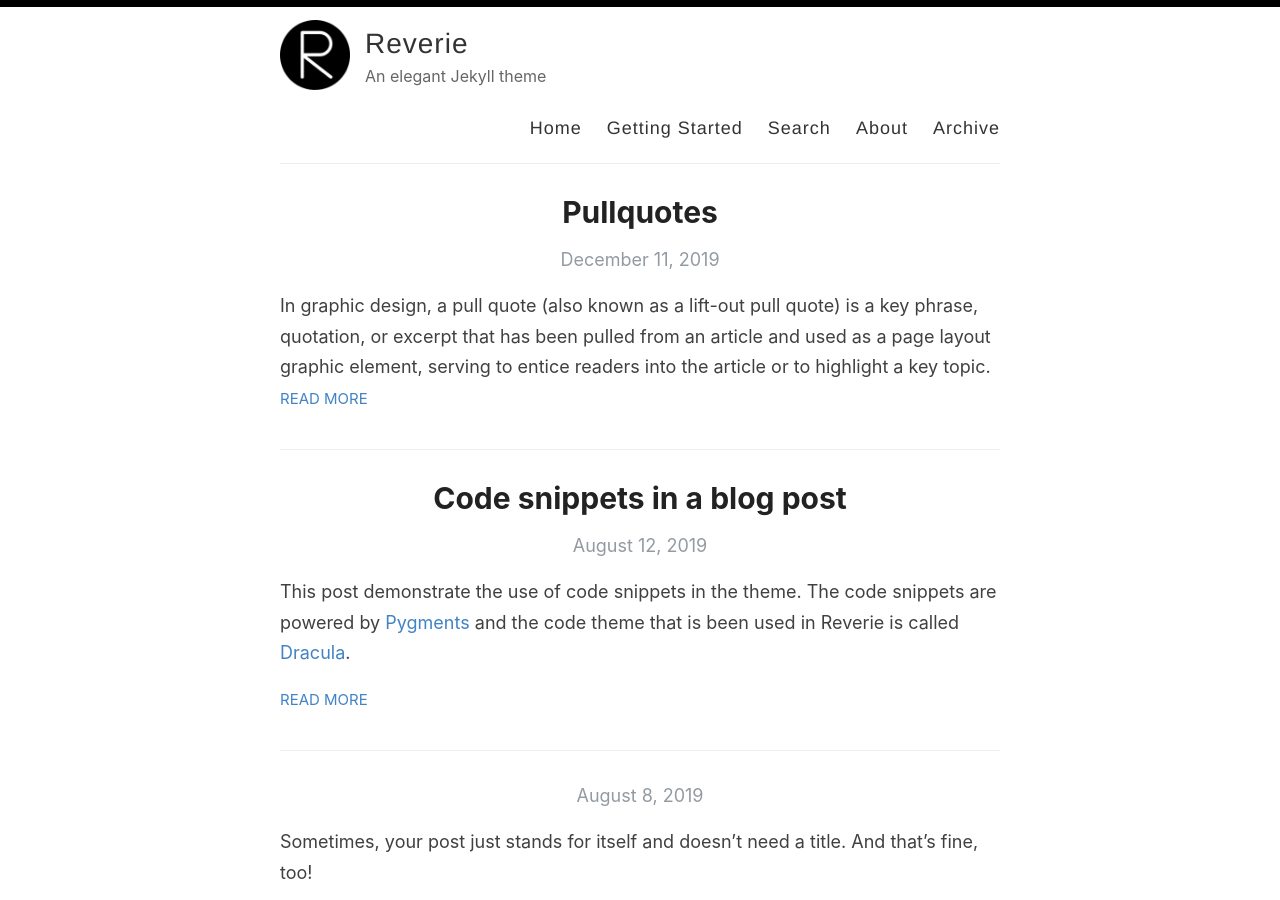
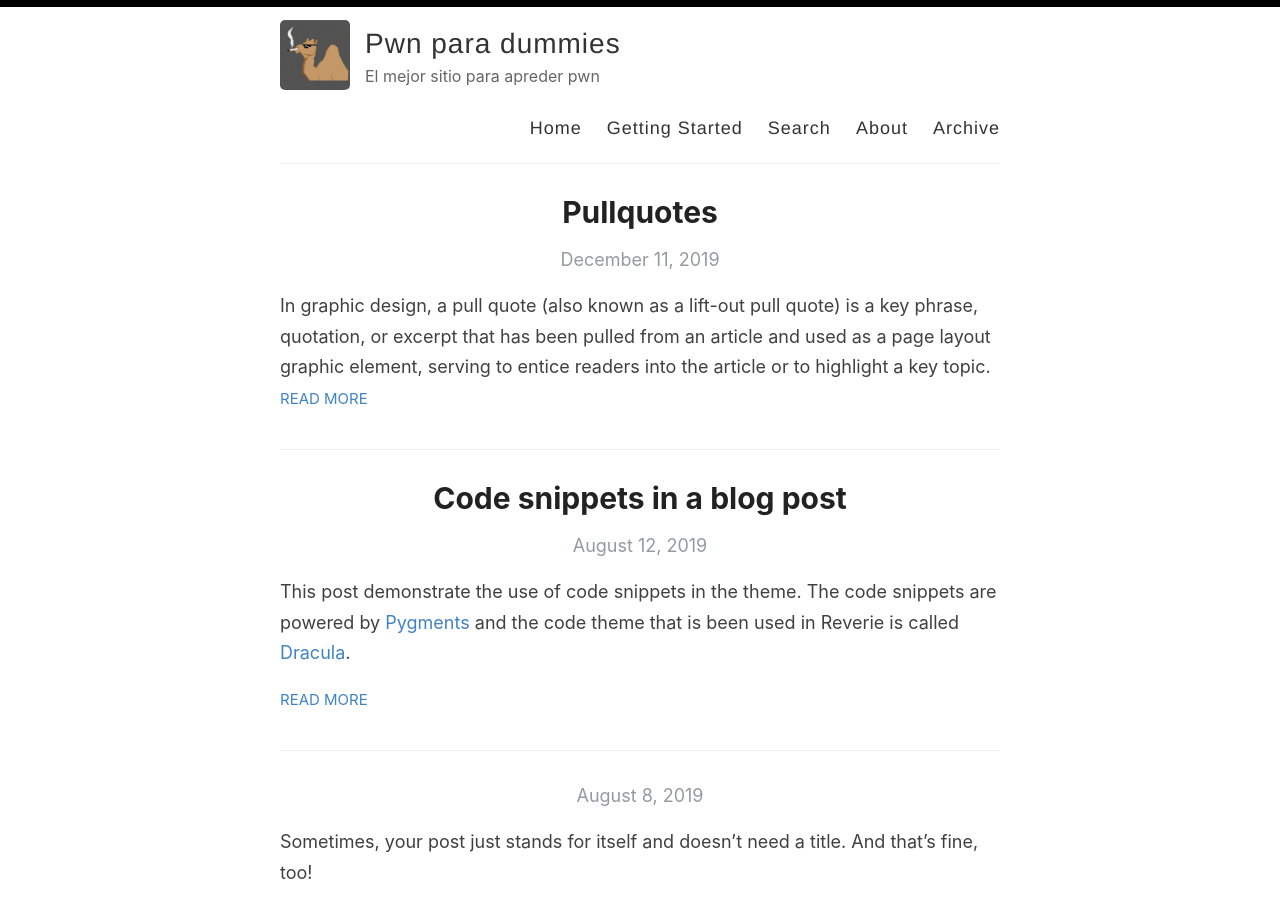
Before and after one commit to naibu3/naibu3.github.io, a Jekyll site: the page built from index.html, in a window 1280 px wide and 900 px high. Built offline with Jekyll 4.4.1, drawn with Linux system fonts in a browser that asks for light colours; the list of posts is cut into pages by our own code.

Commit message:
Test config

```diff
--- a/_config.yml
+++ b/_config.yml
@@ -3,16 +3,16 @@
 #
 
 # Name of your site (displayed in the header)
-name: Reverie
+name: Pwn para dummies
 
 # Name of the author
-author: Amit Merchant
+author: Naibu3
 
 # Short bio or description (displayed in the header)
-description: An elegant Jekyll theme
+description: El mejor sitio para apreder pwn
 
 # URL of your avatar or profile pic (you could use your GitHub profile pic)
-avatar: /images/reverie.png
+avatar: /images/naibucamel.jpg
 
 #
 # Flags below are optional
@@ -21,15 +21,15 @@ avatar: /images/reverie.png
 # Includes an icon in the footer for each username you enter
 footer-links:
   dribbble:
-  email: amit.d.merchant@gmail.com
+  email: pablipoyo@gmail.com
   facebook:
   flickr:
-  github: amitmerchant1990/reverie
-  instagram:
+  github: naibu3
+  instagram: pablit03
   linkedin:
   pinterest:
   rss: rss
-  twitter: amit_merchant
+  twitter: pablipoyo
   stackoverflow:
   youtube: # channel/<your_long_string> or user/<user-name>
   googleplus: # anything in your profile username that comes after plus.google.com/
@@ -48,14 +48,13 @@ google_analytics: UA-43339302-11
 
 # Your website URL (e.g. http://amitmerchant1990.github.io or http://www.amitmerchant.com)
 # Used for Sitemap.xml and your RSS feed
-url: http://www.amitmerchant.com/reverie
-enforce_ssl: https://www.amitmerchant.com/reverie
-
+url: http://www.naibu3.com/
+enforce_ssl: https://www.naibu3.com
 # If you're hosting your site at a Project repository on GitHub pages
 # (http://yourusername.github.io/repository-name)
 # and NOT your User repository (http://yourusername.github.io)
 # then add in the baseurl here, like this: "/repository-name"
-baseurl: "/reverie"
+baseurl: "/pwn"
 
 #
 # !! You don't need to change any of the configuration flags below !!
```
Also changed, not shown: images/naibucamel.jpg (added).
